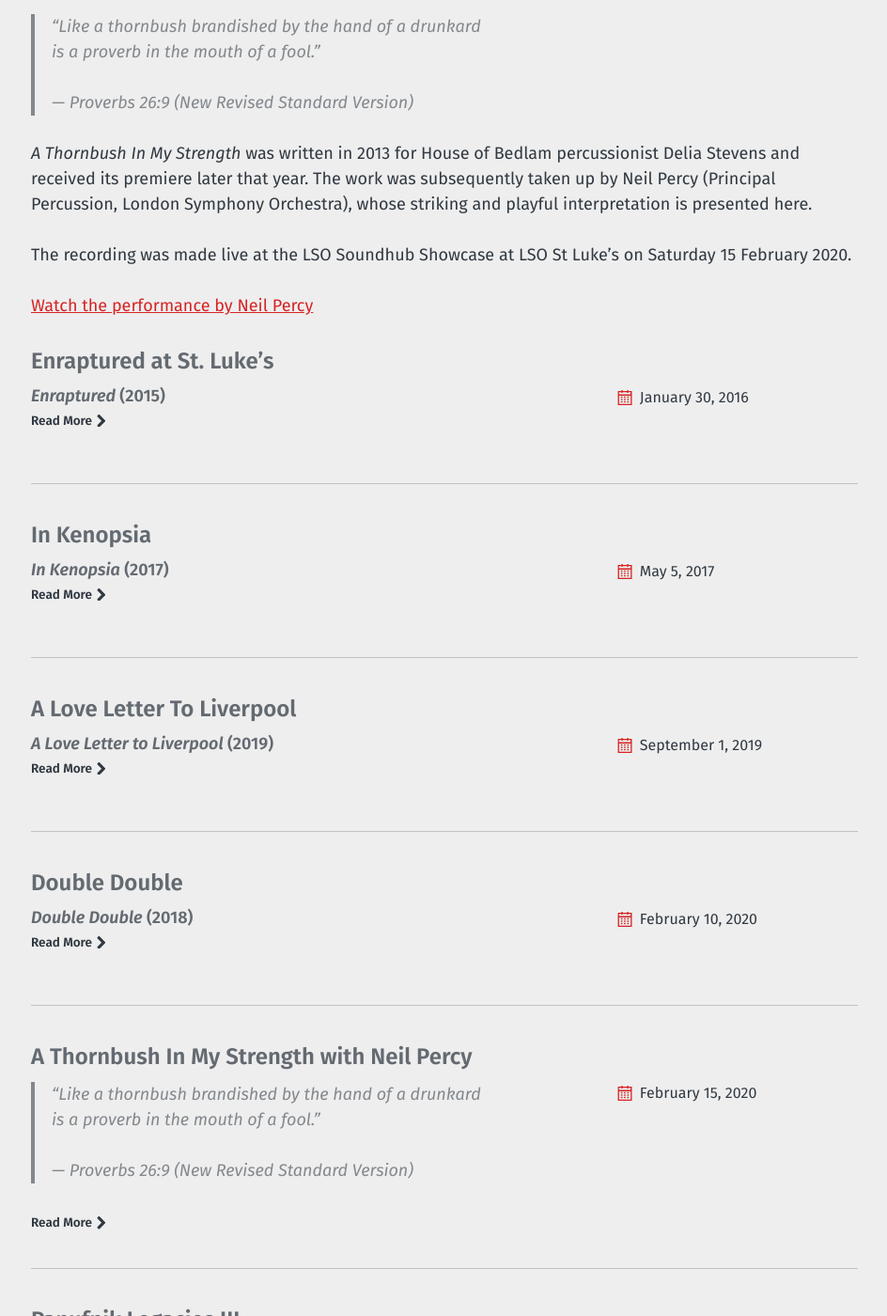
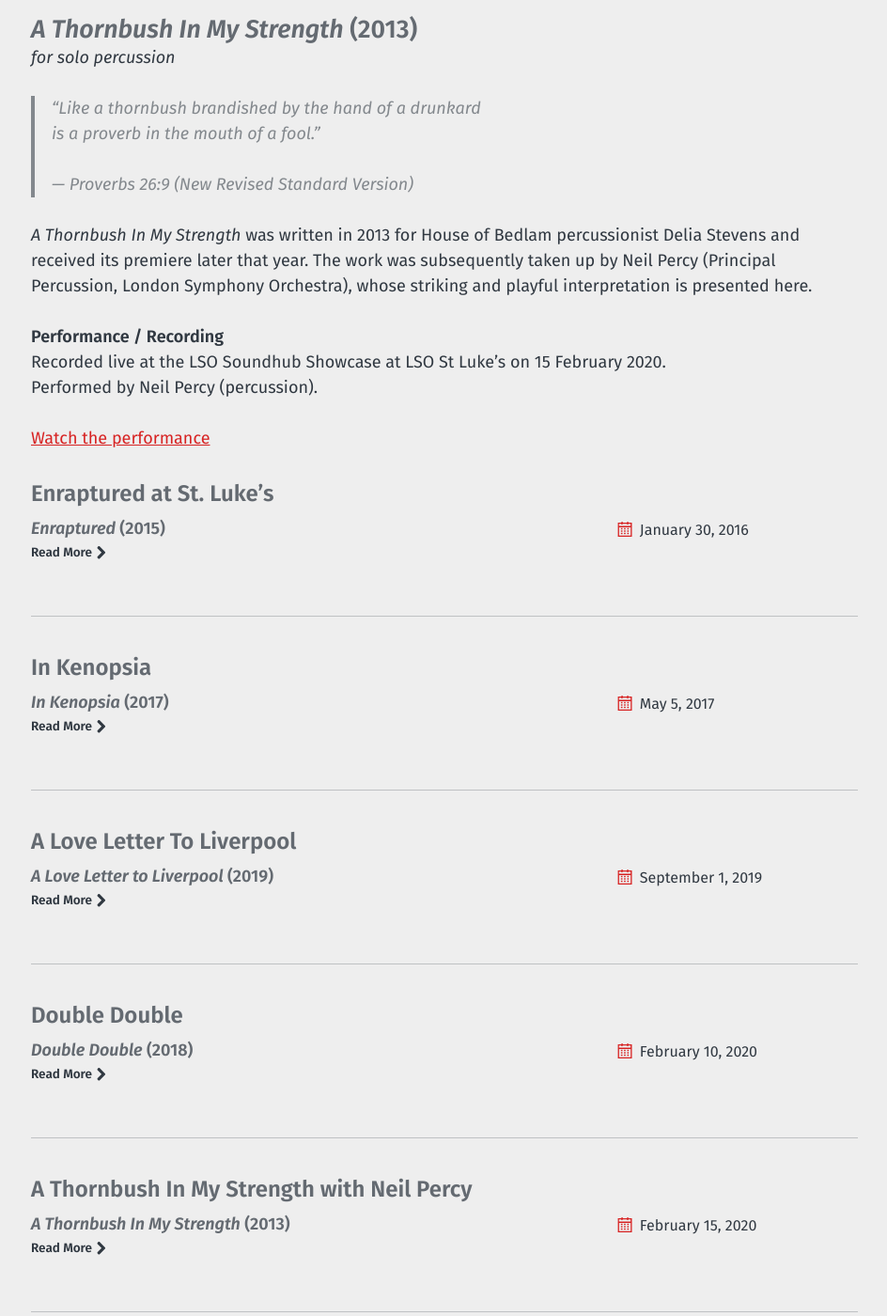
Before and after one commit to morganwilliamsb/website, a Jekyll site: the page built from _listen/thornbush.md, in a window 1280 px wide and 1400 px high, scrolled down 410 px. Shown: the whole window at 94% size, without its empty margins (39-983 px from the left). Built offline with Jekyll 4.4.1, drawn with Linux system fonts in a browser that asks for light colours.

Commit message:
Revise thornbush.md with performance information
Updated performance details and formatting in thornbush.md

```diff
--- a/_listen/thornbush.md
+++ b/_listen/thornbush.md
@@ -3,6 +3,10 @@ title: "A Thornbush In My Strength with Neil Percy"
 layout: collection
 date: 2020-02-15
 ---
+
+### *A Thornbush In My Strength* (2013)
+
+*for solo percussion*
 
 > “Like a thornbush brandished by the hand of a drunkard
 > is a proverb in the mouth of a fool.”
@@ -11,6 +15,8 @@ date: 2020-02-15
 
 *A Thornbush In My Strength* was written in 2013 for House of Bedlam percussionist Delia Stevens and received its premiere later that year. The work was subsequently taken up by Neil Percy (Principal Percussion, London Symphony Orchestra), whose striking and playful interpretation is presented here.
 
-The recording was made live at the LSO Soundhub Showcase at LSO St Luke’s on Saturday 15 February 2020.
+**Performance / Recording**
+Recorded live at the LSO Soundhub Showcase at LSO St Luke’s on 15 February 2020.
+Performed by Neil Percy (percussion).
 
-[Watch the performance by Neil Percy](https://www.youtube-nocookie.com/embed/lg9nZsdgTz4)
+[Watch the performance](https://www.youtube-nocookie.com/embed/lg9nZsdgTz4)
```
